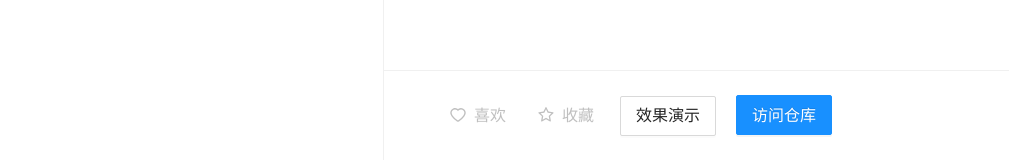
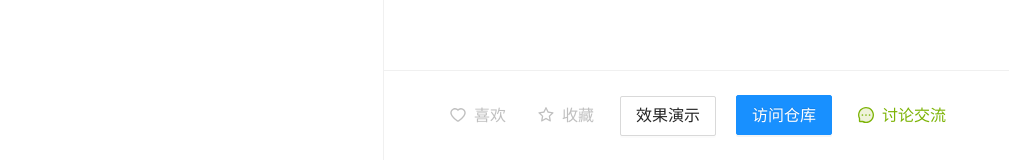
Before and after one commit to CompassChina/training-camp, a React (Vite) app in the folder questions-view/: page / in a window 1280 px wide. Both pictures are taken after a click on the item "#1：NumberInput". Shown: the part 640-800 px from the top of the page, without its empty margins (0-1009 px from the left). Built offline with nearby package versions, Linux system fonts and the light colour scheme.

Commit message:
Add Slack href

```diff
--- a/questions-view/src/Template/index.tsx
+++ b/questions-view/src/Template/index.tsx
@@ -1,7 +1,7 @@
 import React, { FC, useState } from 'react'
 import Markdown from 'react-markdown'
 import { Layout, Button, Modal } from 'antd'
-import { HeartOutlined, StarOutlined } from '@ant-design/icons'
+import { HeartOutlined, StarOutlined, MessageTwoTone } from '@ant-design/icons'
 
 import menu from '../config/menu'
 import readme from '../../../README.md?raw'
@@ -14,6 +14,7 @@ export type Props = {
   content?: string
   demo?: JSX.Element
   repo?: string
+  slack?: string
 }
 
 export const Template: FC<Props> = ({
@@ -21,6 +22,7 @@ export const Template: FC<Props> = ({
   content = readme,
   demo,
   repo,
+  slack,
 }) => {
   document.title = title || '司南前端训练营'
 
@@ -53,6 +55,18 @@ export const Template: FC<Props> = ({
             访问仓库
           </Button>
         )}
+
+        {slack && (
+          <Button
+            type='text'
+            size='large'
+            href={slack}
+            icon={<MessageTwoTone twoToneColor='#7cb305' />}
+            style={{ color: '#7cb305' }}
+          >
+            讨论交流
+          </Button>
+        )}
       </Footer>
 
       <Modal
--- a/questions-view/src/config/menu.tsx
+++ b/questions-view/src/config/menu.tsx
@@ -22,6 +22,7 @@ export default [
         content={NumberInput_Readme}
         demo={<NumberInput />}
         repo='https://github.com/CompassChina/compass-fe-camp--q1-NumberInput'
+        slack='https://compass-china.slack.com/archives/C03HJ00CXDK'
       />
     ),
   },
```
